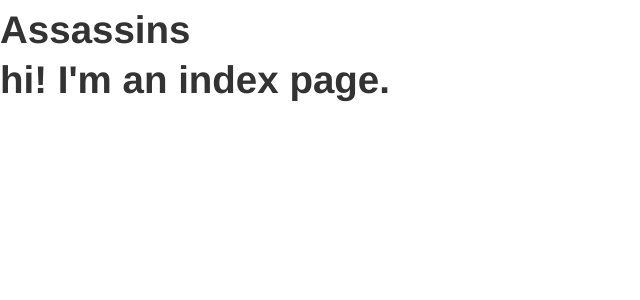
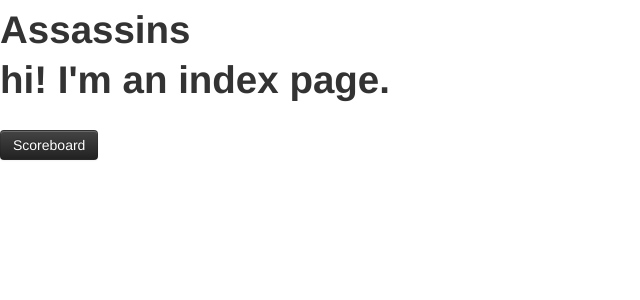
Before and after one commit to ihartwig/camassassins, a Django app: page / in a window 1280 px wide. Shown: the top 300 px of the page, without its empty margins (0-640 px from the left). Run offline with Django 3.2, Linux system fonts and the light colour scheme; parts of the project's set-up code (start-up, migrations or seed data) failed here and were passed over; some libraries are stand-ins or nearby versions.

Commit message:
Added button to scoreboard

```diff
--- a/template/staticpage/index.html
+++ b/template/staticpage/index.html
@@ -4,4 +4,6 @@
 {% endblock %}
 {% block content %}
 <h1>hi! I'm an index page.</h1>
+<br>
+<a class="btn btn-inverse" href='/scoreboard'>Scoreboard</a>
 {% endblock %}
```
